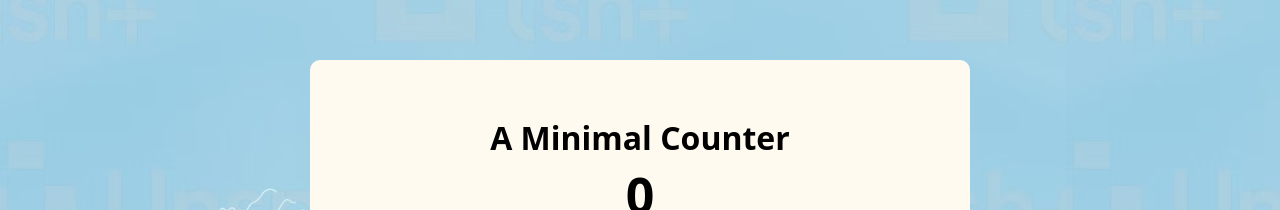
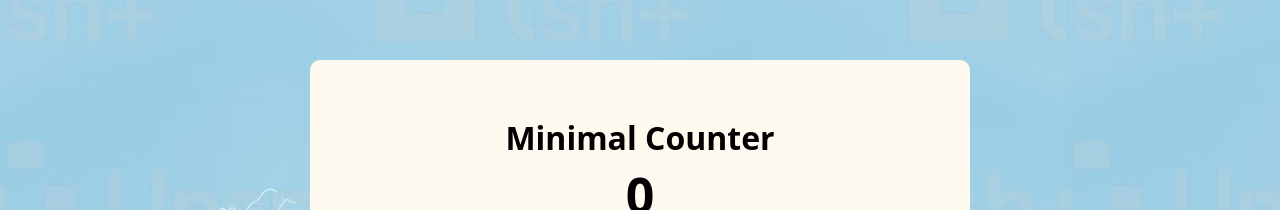
Before and after one commit to chaser945/simple-counter-app, a plain HTML site: page index.html in a window 1280 px wide. Shown: the top 210 px of the page. Drawn offline with nearby package versions, Linux system fonts and the light colour scheme.

Commit message:
checking changes

```diff
--- a/index.html
+++ b/index.html
@@ -4,7 +4,7 @@
     </head>
     <body>
         <div class = "container">
-            <h1>A Minimal Counter</h1>
+            <h1> Minimal Counter</h1>
             <h2 id="count-el">0</h2>
             <button id="increment-btn" onclick="increment()">INCREMENT</button>
             <button id="save-btn" onclick="save()">SAVE</button>
```
